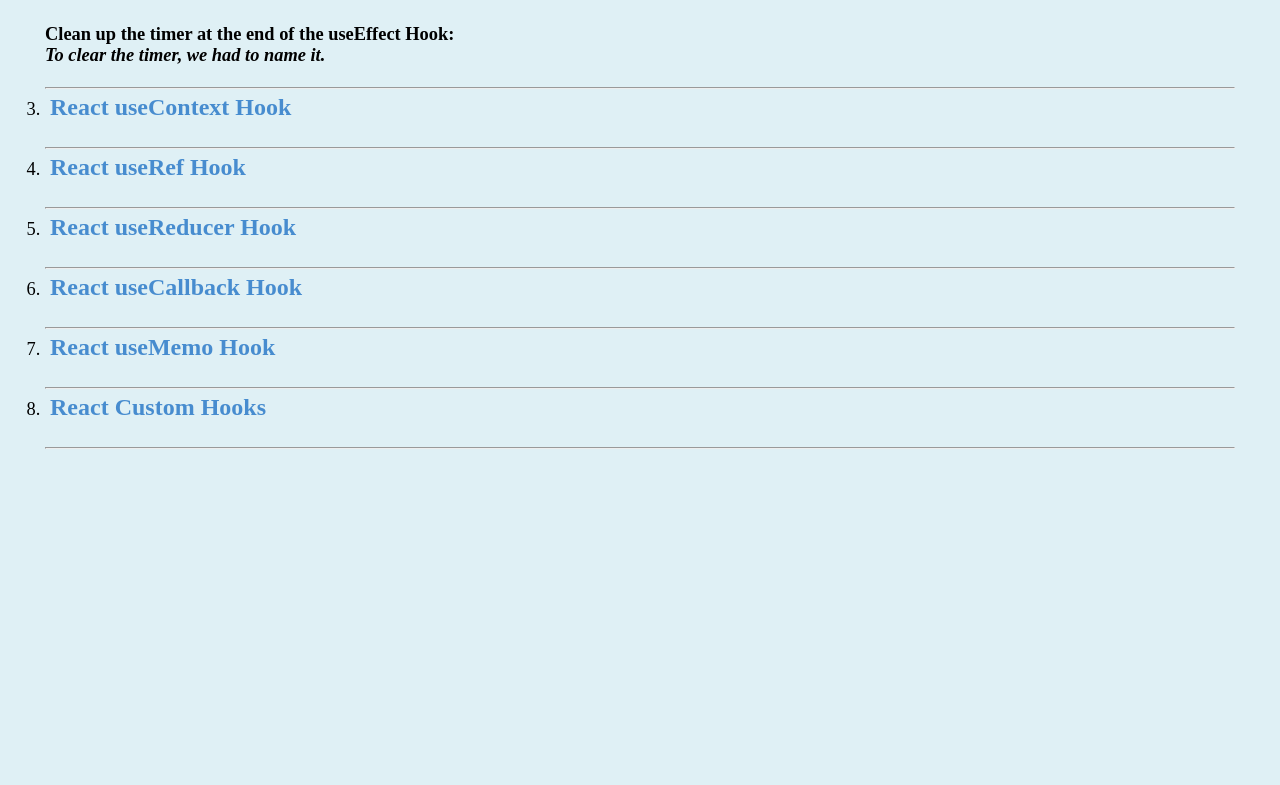
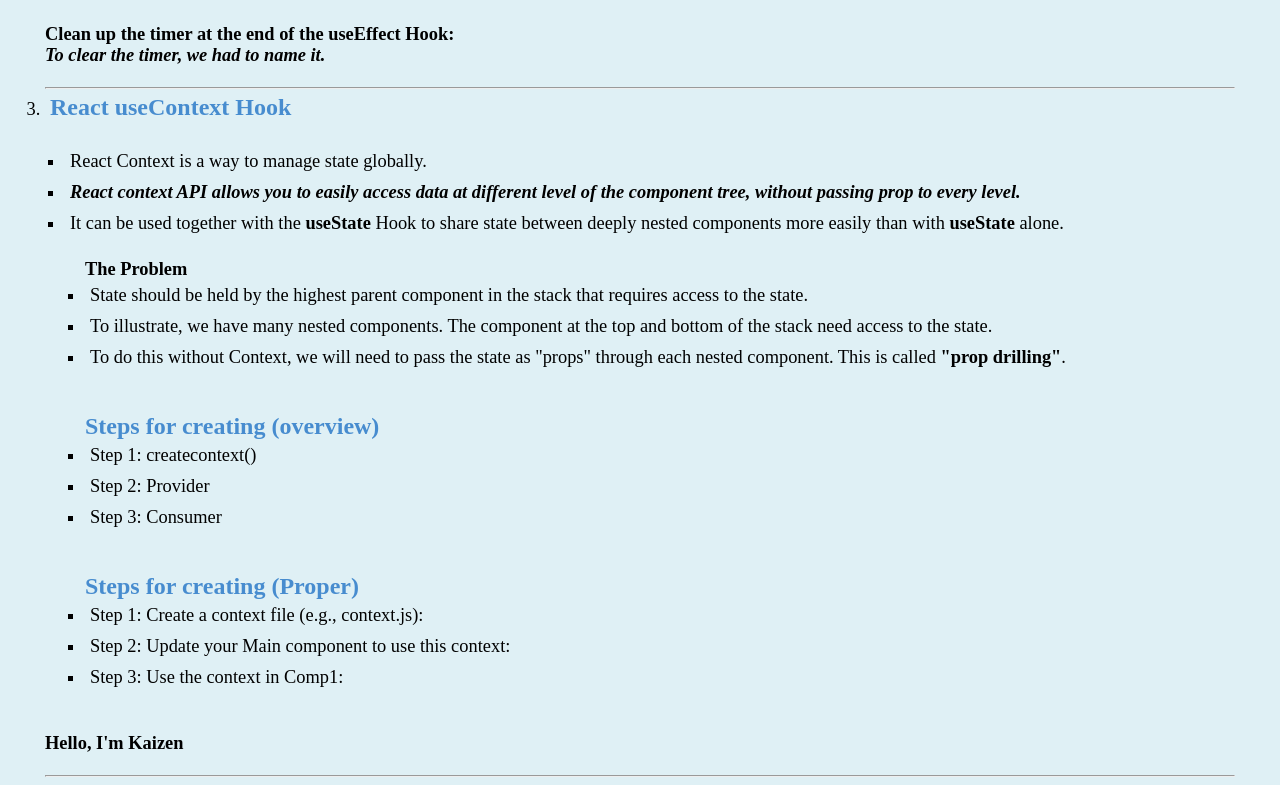
Before and after one commit to KaizenBuild/FrontEnd_Practice, a React (Vite) app in the folder ReactJS Practice/2_ReactJS/: page / in a window 1280 px wide. Shown: the part 6988-7773 px from the top of the page. Before the commit the page ends 7482 px from the top, so only its background shows below. Built offline with nearby package versions, Linux system fonts and the light colour scheme.

Commit message:
Complete : Reactjs useContext API

```diff
--- a/ReactJS Practice/2_ReactJS/src/components/ReactList.jsx
+++ b/ReactJS Practice/2_ReactJS/src/components/ReactList.jsx
@@ -17,6 +17,7 @@
 import ReactHooks from './ReactHooks'
 import ReactuseState from './ReactuseState'
 import ReactuseEffect from './ReactuseEffect'
+import ReactuseContext from './ReactuseContext'
 
 
 export const ReactList = () => {
@@ -108,7 +109,7 @@
                     <br /> <hr />
 
                     <li><h3>React useContext Hook</h3></li>
-
+                    <ReactuseContext/>
                     <br /> <hr />
 
                     <li><h3>React useRef Hook</h3></li>
--- /dev/null
+++ b/ReactJS Practice/2_ReactJS/src/components/ReactuseContext.jsx
@@ -0,0 +1,39 @@
+import React from 'react'
+import Main from '../contextAPI/Main'
+
+const ReactuseContext = () => {
+  return (
+    <div>
+      <ul>
+        <li>React Context is a way to manage state globally.</li>
+        <li><b><i>React context API allows you to easily access data at different level of the component tree, without passing prop to every level.</i></b></li>
+        <li>It can be used together with the <b>useState</b> Hook to share state between deeply nested components more easily than with <b>useState</b> alone.</li>
+        <ul>
+            <h4>The Problem</h4>
+            <li>State should be held by the highest parent component in the stack that requires access to the state.</li>
+            <li>To illustrate, we have many nested components. The component at the top and bottom of the stack need access to the state.</li>
+            <li>To do this without Context, we will need to pass the state as "props" through each nested component. This is called <b>"prop drilling"</b>.</li>
+        </ul>
+        <ul>
+          <h3>Steps for creating (overview)</h3>
+          <li>Step 1: createcontext()</li>
+          <li>Step 2: Provider</li>
+          <li>Step 3: Consumer</li>
+        </ul>
+        <ul>
+          <h3>Steps for creating <b>(Proper)</b></h3>
+          <li>Step 1: Create a context file (e.g., context.js):</li>
+          <li>Step 2: Update your Main component to use this context:</li>
+          <li>Step 3: Use the context in Comp1:</li>
+        </ul>
+      </ul>
+
+      <section>
+        <Main/>
+      </section>
+
+    </div>
+  )
+}
+
+export default ReactuseContext
--- /dev/null
+++ b/ReactJS Practice/2_ReactJS/src/contextAPI/Comp1.jsx
@@ -0,0 +1,12 @@
+import React from 'react'
+import Comp2 from './Comp2'
+
+const Comp1 = () => {
+  return (
+    <div>
+      <Comp2/>
+    </div>
+  )
+}
+
+export default Comp1
--- /dev/null
+++ b/ReactJS Practice/2_ReactJS/src/contextAPI/Comp2.jsx
@@ -0,0 +1,13 @@
+import React, { useContext } from 'react'
+import name from './Context'
+
+const Comp2 = () => {
+    const fname = useContext(name)
+  return (
+    <div>
+      <h4>Hello, I'm {fname}</h4>
+    </div>
+  )
+}
+
+export default Comp2
--- /dev/null
+++ b/ReactJS Practice/2_ReactJS/src/contextAPI/Context.js
@@ -0,0 +1,5 @@
+import React from 'react'
+
+const name = React.createContext()
+
+export default name;
--- /dev/null
+++ b/ReactJS Practice/2_ReactJS/src/contextAPI/Main.jsx
@@ -0,0 +1,15 @@
+import React from 'react'
+import name from './Context'
+import Comp1 from './Comp1'
+
+const Main = () => {
+  return (
+    <div>
+      <name.Provider value={"Kaizen"}>
+        <Comp1/>
+      </name.Provider>
+    </div>
+  )
+}
+
+export default Main
```
